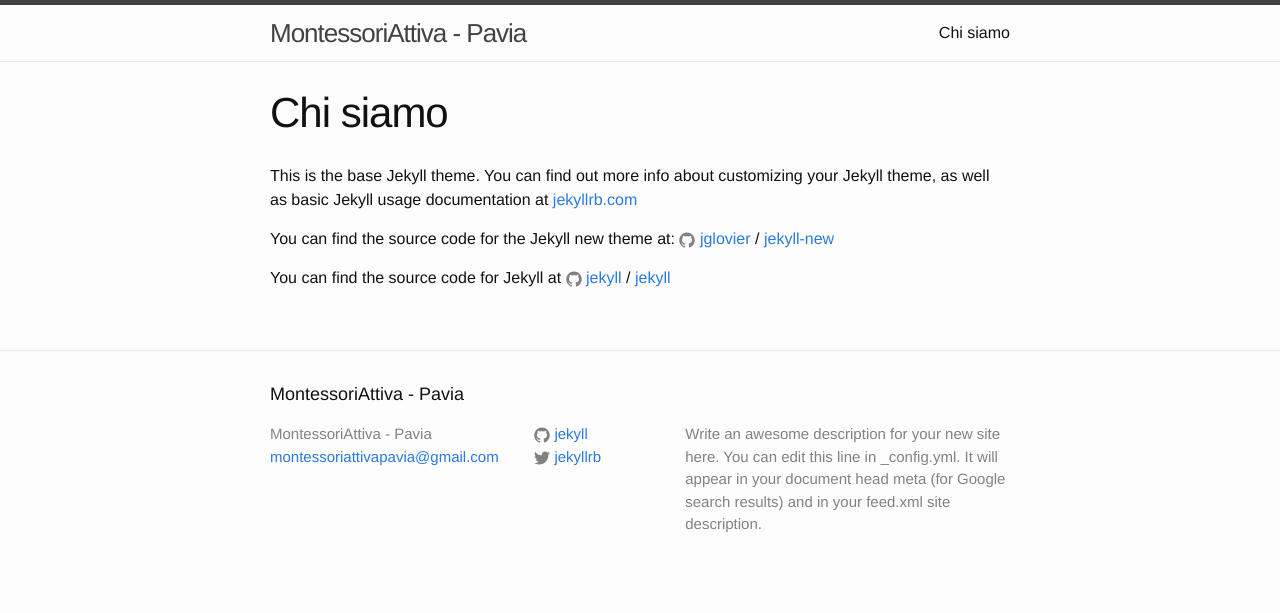
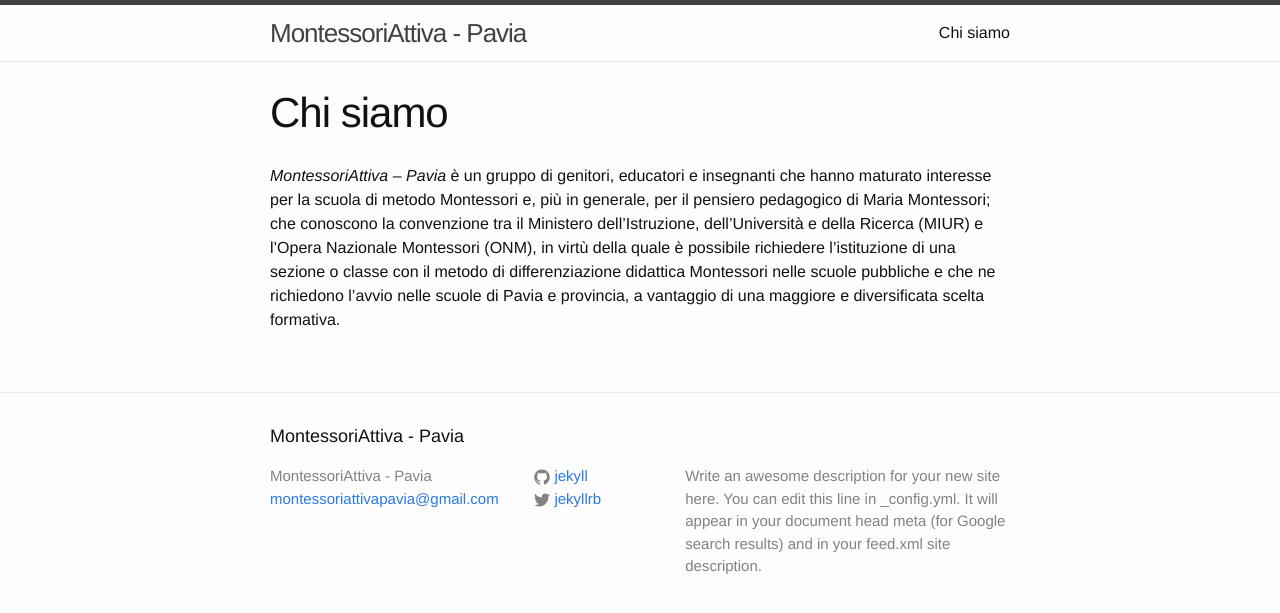
Before and after one commit to montessori-attiva-pavia/montessori-attiva-pavia.github.io, a Jekyll site: the page built from about.md, in a window 1280 px wide. Shown: the top 613 px of the page. Built offline with Jekyll 4.4.1, drawn with Linux system fonts in a browser that asks for light colours.

Commit message:
modificato About us

```diff
--- a/about.md
+++ b/about.md
@@ -4,12 +4,4 @@
 permalink: /about/
 ---
 
-This is the base Jekyll theme. You can find out more info about customizing your Jekyll theme, as well as basic Jekyll usage documentation at [jekyllrb.com](http://jekyllrb.com/)
-
-You can find the source code for the Jekyll new theme at:
-{% include icon-github.html username="jglovier" %} /
-[jekyll-new](https://github.com/jglovier/jekyll-new)
-
-You can find the source code for Jekyll at
-{% include icon-github.html username="jekyll" %} /
-[jekyll](https://github.com/jekyll/jekyll)
+*MontessoriAttiva – Pavia* è un gruppo di genitori, educatori e insegnanti che hanno maturato interesse per la scuola di metodo Montessori e, più in generale, per il pensiero pedagogico di Maria Montessori; che conoscono la convenzione tra il Ministero dell’Istruzione, dell’Università e della Ricerca (MIUR) e l’Opera Nazionale Montessori (ONM), in virtù della quale è possibile richiedere l’istituzione di una sezione o classe con il metodo di differenziazione didattica Montessori nelle scuole pubbliche e che ne richiedono l’avvio nelle scuole di Pavia e provincia, a vantaggio di una maggiore e diversificata scelta formativa.
```
